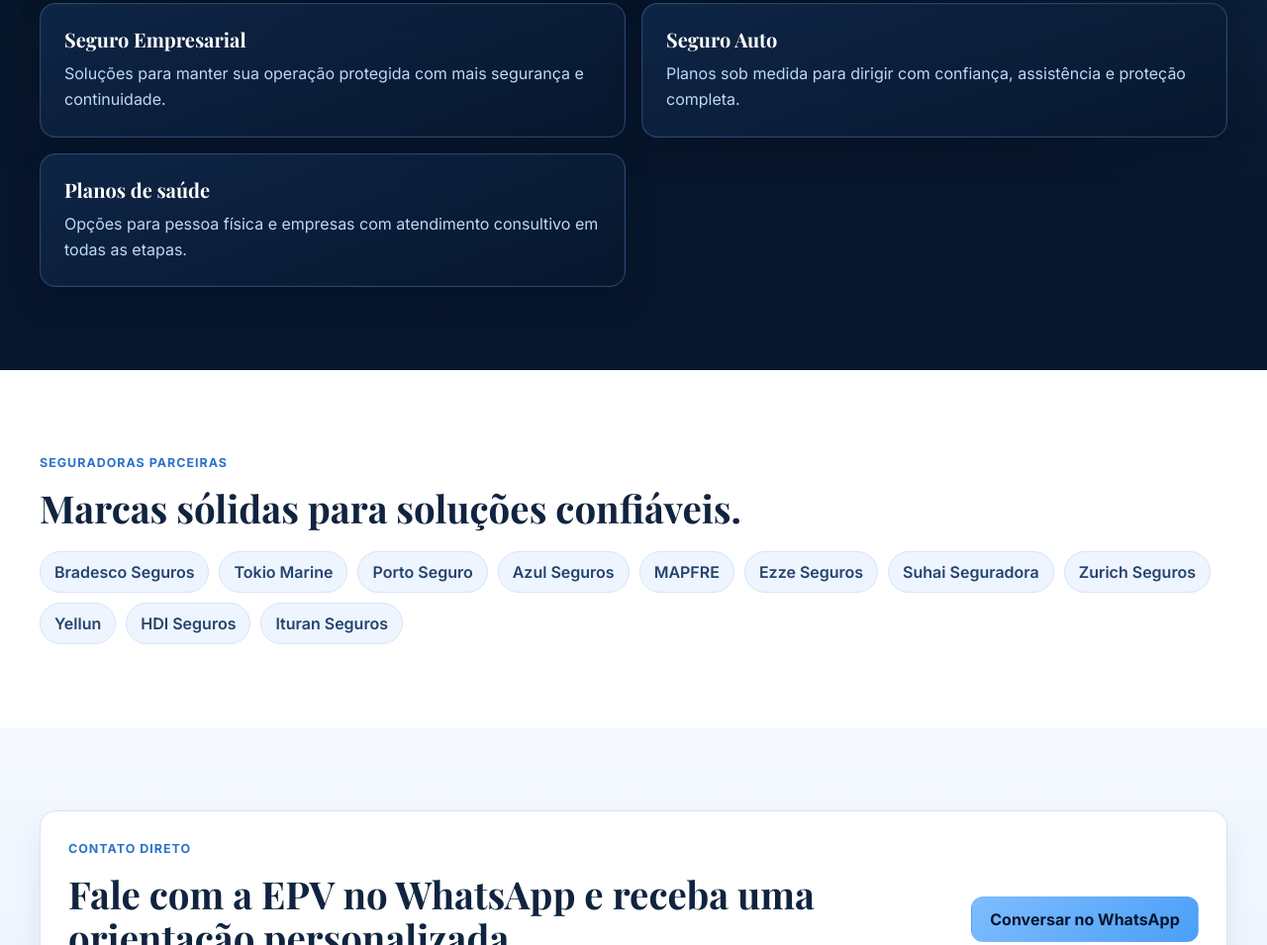
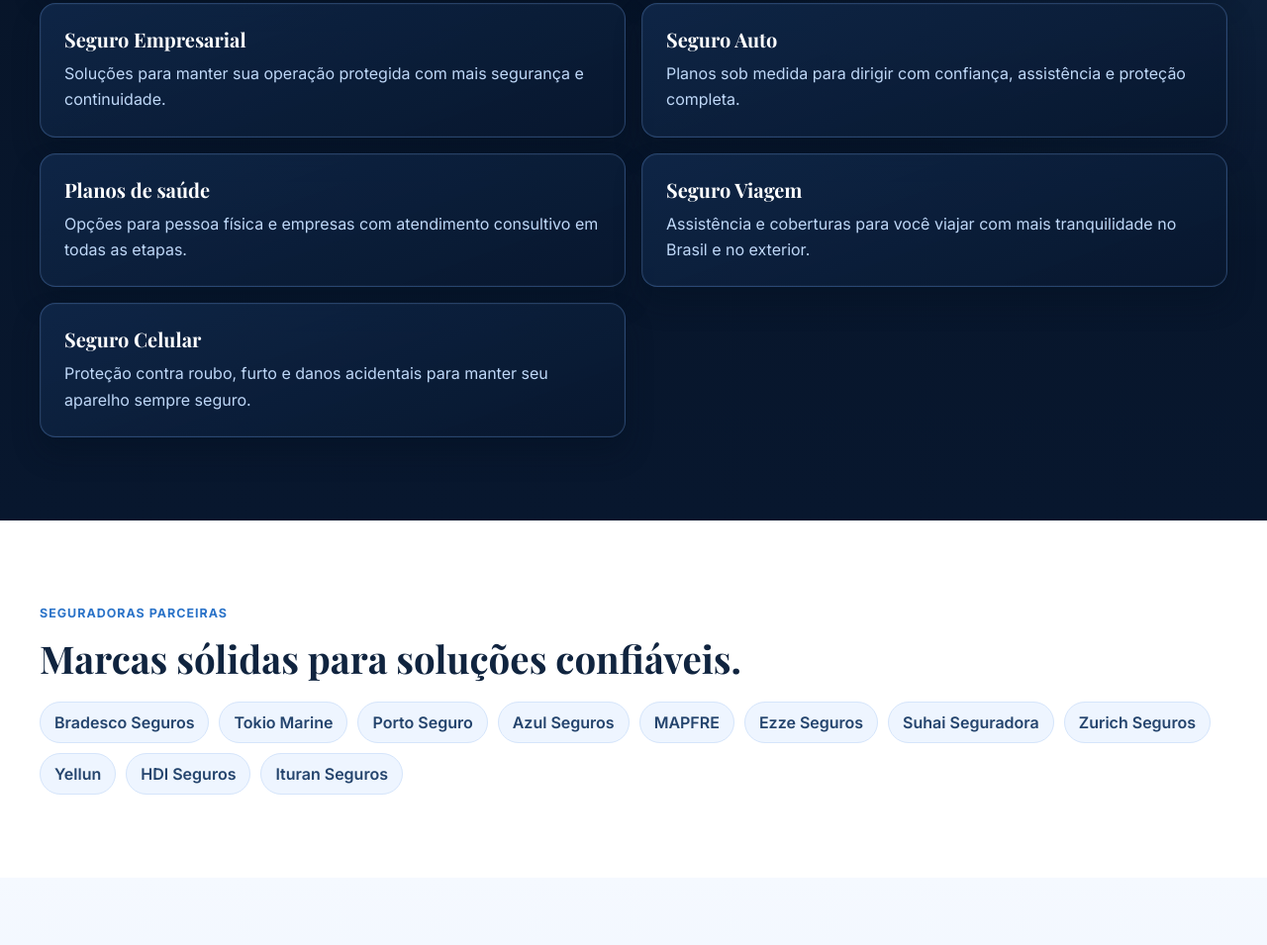
Before and after one commit to araujobruno0104/EPVSeguros, a plain HTML site: page index.html in a window 1280 px wide. Shown: the part 1383-2338 px from the top of the page at 99% size. Drawn offline with nearby package versions, Linux system fonts and the light colour scheme.

Commit message:
Add files via upload

```diff
--- a/index.html
+++ b/index.html
@@ -123,6 +123,20 @@
                 todas as etapas.
               </p>
             </article>
+            <article class="service-card">
+              <h3>Seguro Viagem</h3>
+              <p>
+                Assistência e coberturas para você viajar com mais tranquilidade no
+                Brasil e no exterior.
+              </p>
+            </article>
+            <article class="service-card">
+              <h3>Seguro Celular</h3>
+              <p>
+                Proteção contra roubo, furto e danos acidentais para manter seu
+                aparelho sempre seguro.
+              </p>
+            </article>
           </div>
         </div>
       </section>
```
